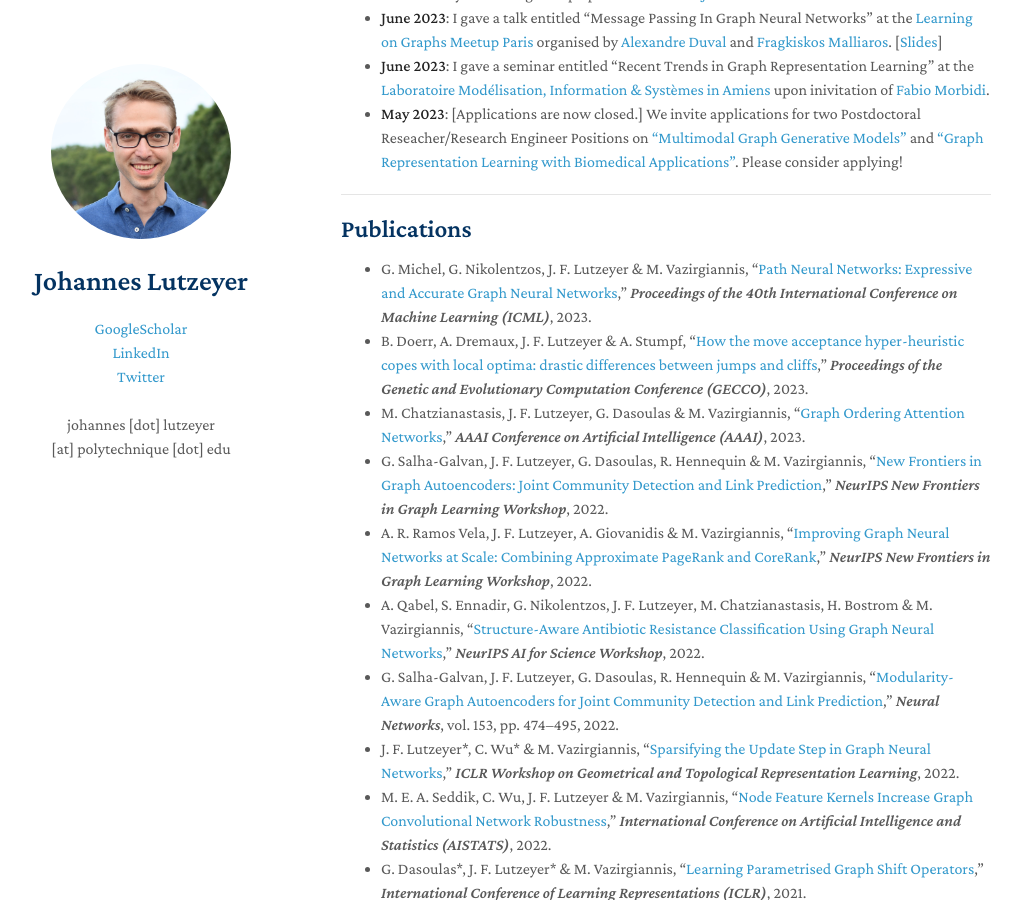
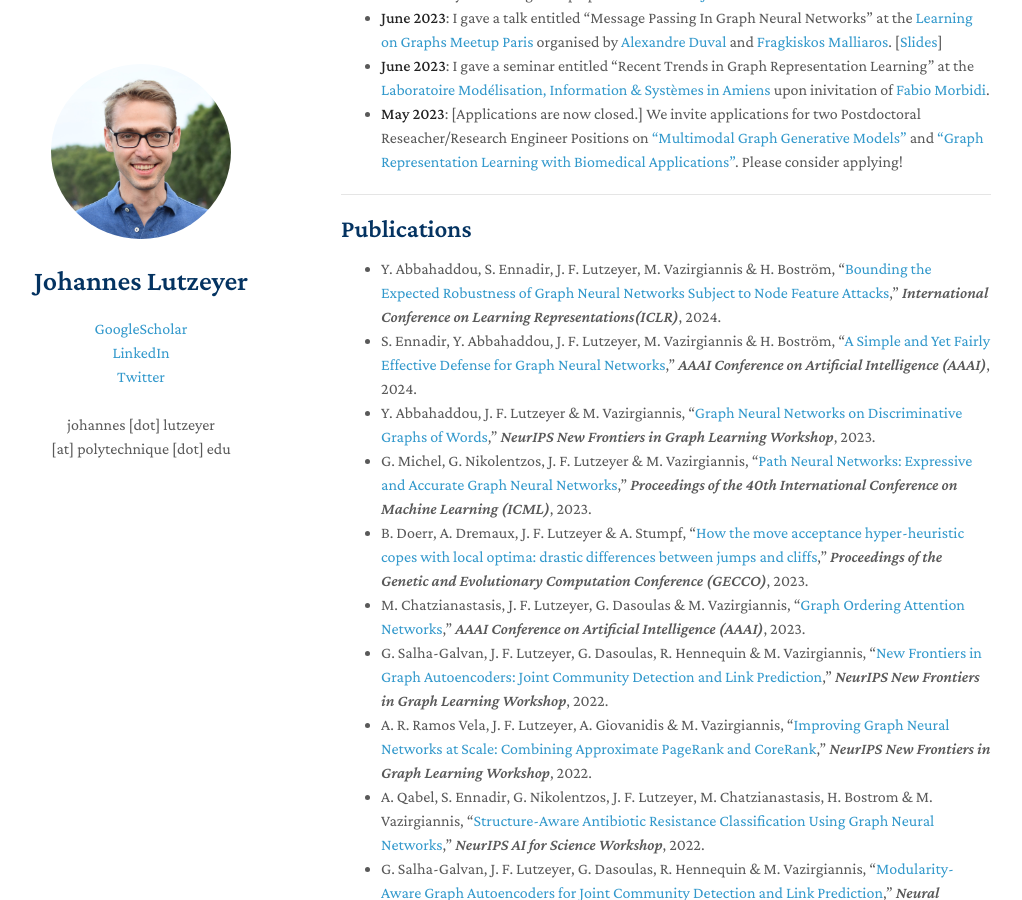
Before and after one commit to johanneslutzeyer/johanneslutzeyer.github.io, a Jekyll site: the page built from index.md, in a window 1280 px wide and 900 px high, scrolled down 614 px. Shown: the whole window, without its empty margins (129-1151 px from the left). Built offline with Jekyll 4.4.1, drawn with Linux system fonts in a browser that asks for light colours; our own code applies the rules of GitHub Pages for plain Markdown files; a script that is not in the unit is left out.

Commit message:
Update index.md

```diff
--- a/index.md
+++ b/index.md
@@ -25,6 +25,9 @@ My academic CV can be accessed <a href="https://johanneslutzeyer.com/doc/Johanne
 ---
 
 ## Publications
+- Y. Abbahaddou, S. Ennadir, J. F. Lutzeyer, M. Vazirgiannis & H. Boström, "<a href="https://arxiv.org/pdf/2404.17947" target="_blank">Bounding the Expected Robustness of Graph Neural Networks Subject to Node Feature Attacks</a>," *International Conference on Learning Representations(ICLR)*, 2024.
+- S. Ennadir, Y. Abbahaddou, J. F. Lutzeyer, M. Vazirgiannis & H. Boström, "<a href="https://arxiv.org/pdf/2402.13987" target="_blank">A Simple and Yet Fairly Effective Defense for Graph Neural Networks</a>," *AAAI Conference on Artificial Intelligence (AAAI)*, 2024.
+- Y. Abbahaddou, J. F. Lutzeyer & M. Vazirgiannis, "<a href="https://openreview.net/pdf?id=60fJkjHV0r" target="_blank">Graph Neural Networks on Discriminative Graphs of Words</a>," *NeurIPS New Frontiers in Graph Learning Workshop*, 2023.
 - G. Michel, G. Nikolentzos, J. F. Lutzeyer & M. Vazirgiannis, "<a href="https://arxiv.org/pdf/2306.05955.pdf" target="_blank">Path Neural Networks: Expressive and Accurate Graph Neural Networks</a>," *Proceedings of the 40th International Conference on Machine Learning (ICML)*, 2023.
 - B. Doerr, A. Dremaux, J. F. Lutzeyer & A. Stumpf, “<a href="https://arxiv.org/pdf/2304.10414.pdf" target="_blank">How the move acceptance hyper-heuristic copes with local optima: drastic differences between jumps and cliffs</a>,” *Proceedings of the Genetic and Evolutionary Computation Conference (GECCO)*, 2023.
 - M. Chatzianastasis, J. F. Lutzeyer, G. Dasoulas & M. Vazirgiannis, "<a href="https://arxiv.org/pdf/2204.05351.pdf" target="_blank">Graph Ordering Attention Networks</a>," *AAAI Conference on Artificial Intelligence (AAAI)*, 2023.
```
